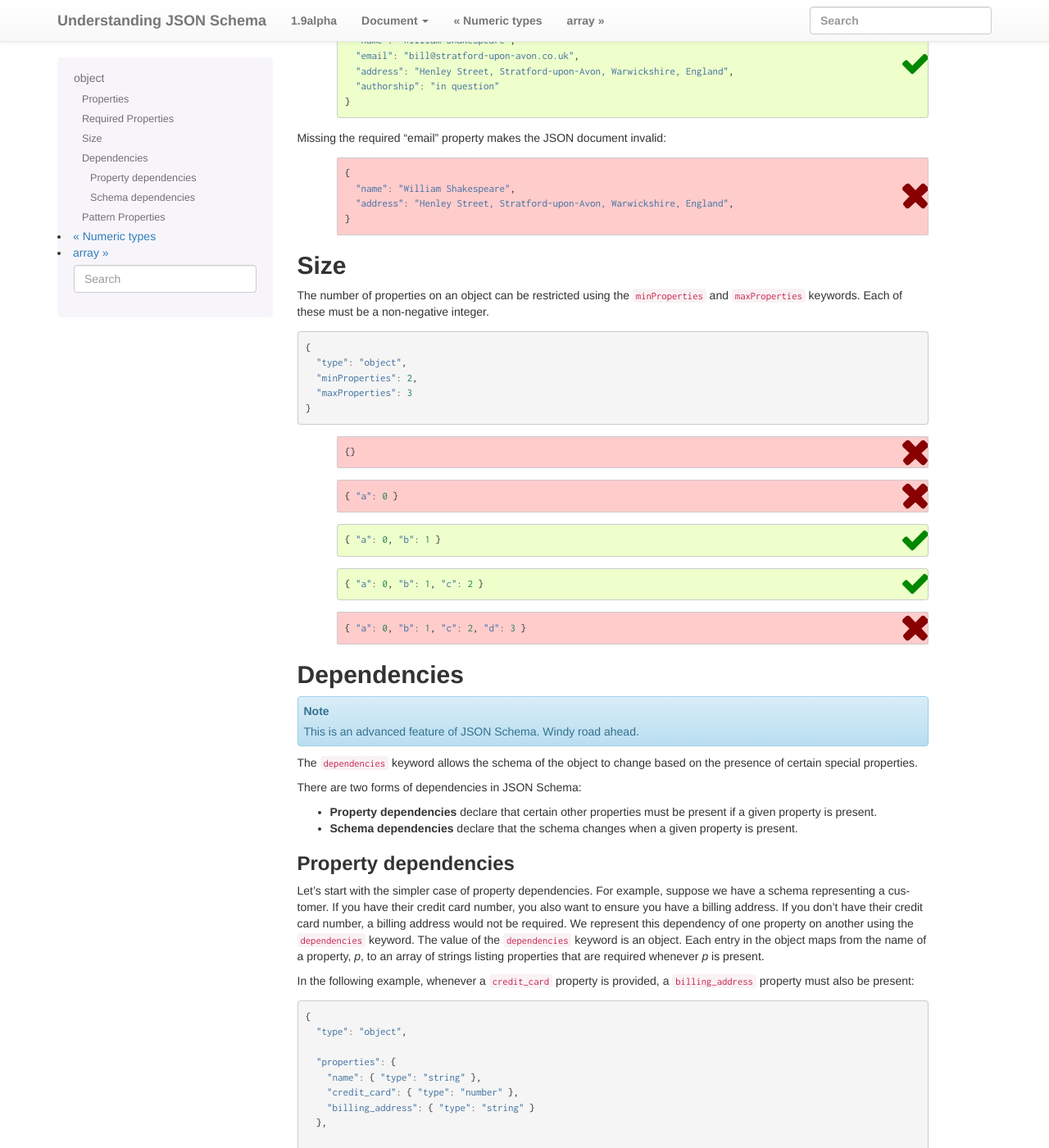
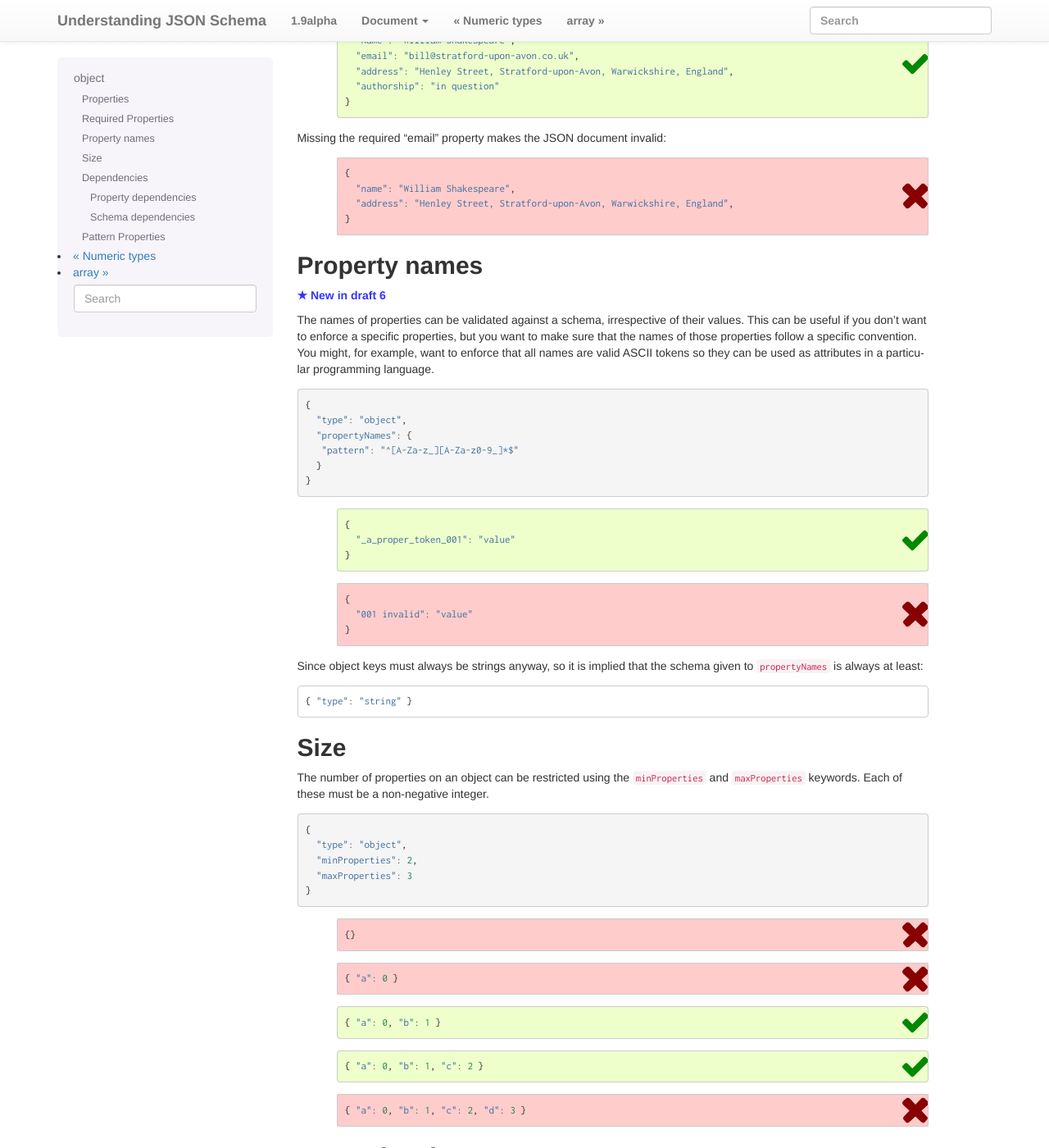
Before and after one commit to json-schema-org/understanding-json-schema, a Sphinx documentation site: the page built from source/reference/object.rst, in a window 1280 px wide and 1400 px high, scrolled down 3465 px. Shown: the whole window at 82% size. Built offline with Sphinx 7.4.7, drawn with Linux system fonts in a browser that asks for light colours; some web fonts are replaced.

Commit message:
Document propertyNames

```diff
--- a/source/reference/object.rst
+++ b/source/reference/object.rst
@@ -234,6 +234,43 @@ they don't provide their address or telephone number:
       "address": "Henley Street, Stratford-upon-Avon, Warwickshire, England",
     }
 
+.. index::
+   single: object; property names
+   single: propertyNames
+
+Property names
+''''''''''''''
+
+|draft6|
+
+The names of properties can be validated against a schema, irrespective of their
+values. This can be useful if you don't want to enforce a specific properties,
+but you want to make sure that the names of those properties follow a specific
+convention. You might, for example, want to enforce that all names are valid
+ASCII tokens so they can be used as attributes in a particular programming
+language.
+
+.. schema_example::
+
+    {
+      "type": "object",
+      "propertyNames": {
+       "pattern": "^[A-Za-z_][A-Za-z0-9_]*$"
+      }
+    }
+    --
+    {
+      "_a_proper_token_001": "value"
+    }
+    --X
+    {
+      "001 invalid": "value"
+    }
+
+Since object keys must always be strings anyway, so it is implied that the
+schema given to ``propertyNames`` is always at least::
+
+    { "type": "string" }
 
 .. index::
    single: object; size
```
